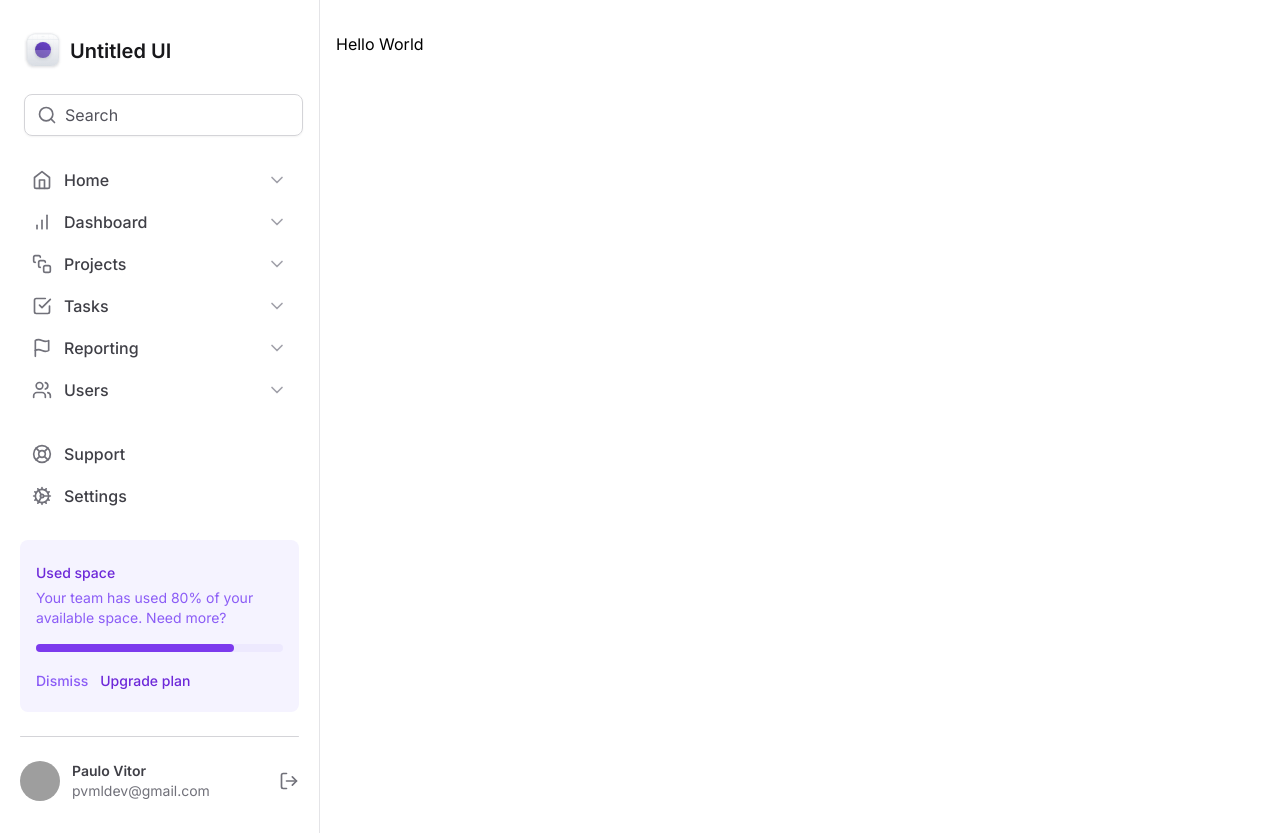
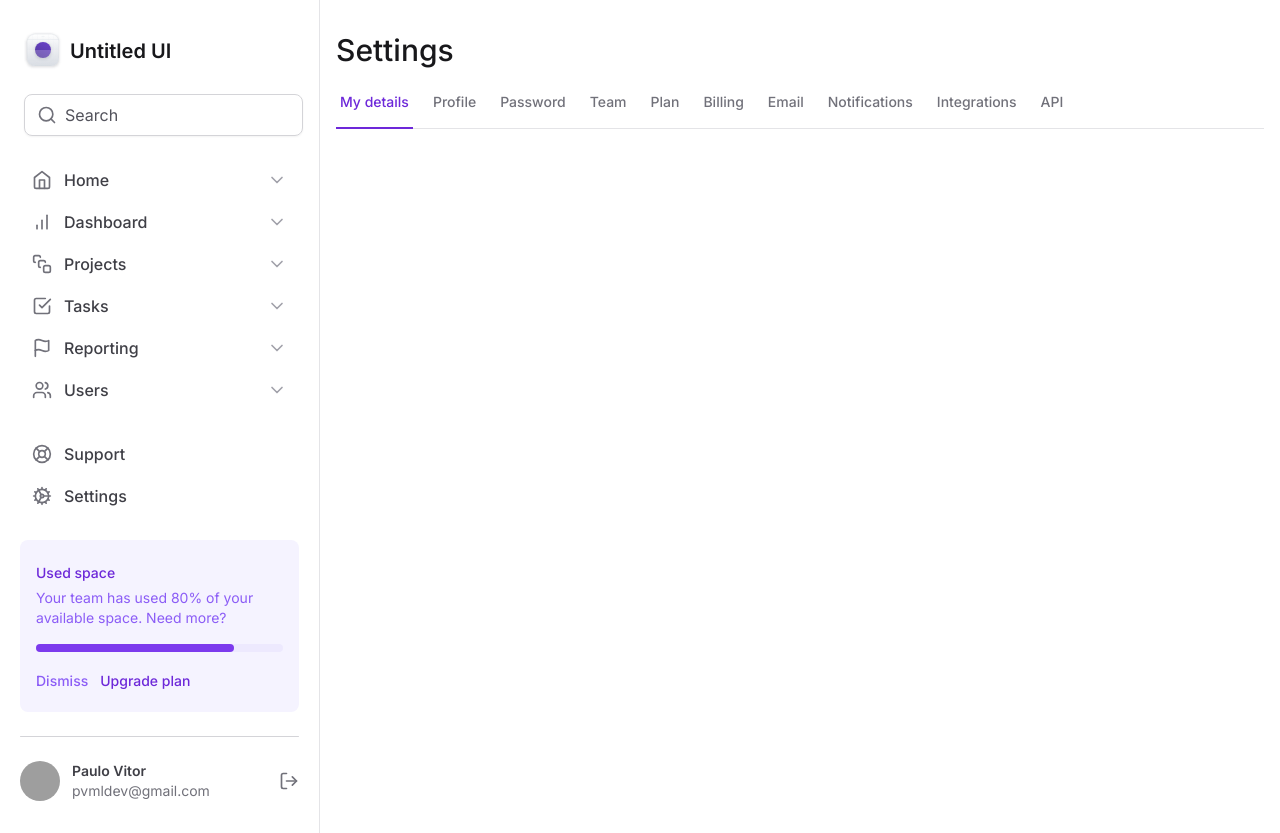
Before and after one commit to BBML-DEV/tailwind-next, a Next.js app: page / in a window 1280 px wide. Built offline with nearby package versions, Linux system fonts and the light colour scheme; grey boxes are pictures that could not be loaded.

Commit message:
feat: Criando as abas da aplicação utilizando a lib radix ui

```diff
--- a/app/layout.tsx
+++ b/app/layout.tsx
@@ -16,7 +16,7 @@ export default function RootLayout({
   children: React.ReactNode
 }) {
   return (
-    <html lang="en">
+    <html lang="en" className="antialised">
       <body className={inter.className}>
         <div className="grid min-h-screen grid-cols-app">
           <Sidebar />
--- a/app/page.tsx
+++ b/app/page.tsx
@@ -1,3 +1,10 @@
+import { SettingsTabs } from './shared/components/SettingsTabs'
+
 export default function Home() {
-  return <h1>Hello World</h1>
+  return (
+    <>
+      <h1 className="text-3xl font-medium text-zinc-900">Settings</h1>
+      <SettingsTabs />
+    </>
+  )
 }
--- /dev/null
+++ b/app/shared/components/SettingsTabs/components/TabItem.tsx
@@ -0,0 +1,22 @@
+import React from 'react'
+import * as Tabs from '@radix-ui/react-tabs'
+
+export interface TabItemProps {
+  value: string
+  title: string
+  isSelected?: boolean
+}
+
+export const TabItem = ({ value, title, isSelected = false }: TabItemProps) => {
+  return (
+    <Tabs.Trigger
+      value={value}
+      className="relative px-1 pb-4 text-sm font-medium text-zinc-500 hover:text-violet-700 data-[state=active]:text-violet-700"
+    >
+      <span>{title}</span>
+      {isSelected && (
+        <div className="absolute -bottom-px left-0 right-0 h-0.5 bg-violet-700"></div>
+      )}
+    </Tabs.Trigger>
+  )
+}
--- /dev/null
+++ b/app/shared/components/SettingsTabs/index.tsx
@@ -0,0 +1,58 @@
+'use client'
+
+import * as Tabs from '@radix-ui/react-tabs'
+import { TabItem } from './components/TabItem'
+import { useState } from 'react'
+
+export const SettingsTabs = () => {
+  const [currentTab, setCurrentTab] = useState('tab1')
+
+  return (
+    <Tabs.Root value={currentTab} onValueChange={setCurrentTab}>
+      <Tabs.List className="mt-6 flex w-full items-center gap-4 border-b border-zinc-200">
+        <TabItem
+          value="tab1"
+          title="My details"
+          isSelected={currentTab === 'tab1'}
+        />
+        <TabItem
+          value="tab2"
+          title="Profile"
+          isSelected={currentTab === 'tab2'}
+        />
+        <TabItem
+          value="tab3"
+          title="Password"
+          isSelected={currentTab === 'tab3'}
+        />
+        <TabItem value="tab4" title="Team" isSelected={currentTab === 'tab4'} />
+        <TabItem value="tab5" title="Plan" isSelected={currentTab === 'tab5'} />
+        <TabItem
+          value="tab6"
+          title="Billing"
+          isSelected={currentTab === 'tab6'}
+        />
+        <TabItem
+          value="tab7"
+          title="Email"
+          isSelected={currentTab === 'tab7'}
+        />
+        <TabItem
+          value="tab8"
+          title="Notifications"
+          isSelected={currentTab === 'tab8'}
+        />
+        <TabItem
+          value="tab9"
+          title="Integrations"
+          isSelected={currentTab === 'tab9'}
+        />
+        <TabItem
+          value="tab10"
+          title="API"
+          isSelected={currentTab === 'tab10'}
+        />
+      </Tabs.List>
+    </Tabs.Root>
+  )
+}
--- a/package.json
+++ b/package.json
@@ -9,6 +9,7 @@
     "lint": "next lint"
   },
   "dependencies": {
+    "@radix-ui/react-tabs": "^1.0.4",
     "@types/node": "20.4.5",
     "@types/react": "18.2.18",
     "@types/react-dom": "18.2.7",
```
Also changed, not shown: 1 other file (tests, documents, lock files or other folders).
